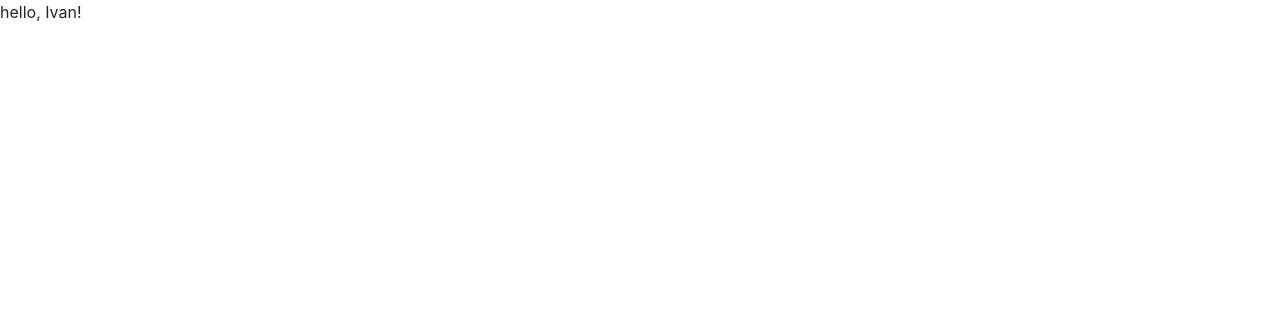
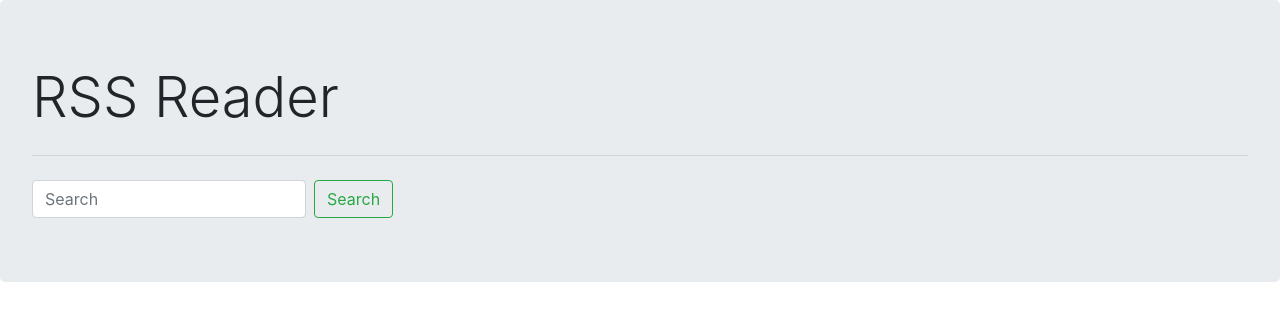
Before and after one commit to romanoffivan/rss-reader, a website built with webpack: page template.html in a window 1280 px wide. Built offline with nearby package versions, Linux system fonts and the light colour scheme.

Commit message:
update template.html

```diff
--- a/src/Example.js
+++ /dev/null
@@ -1,11 +0,0 @@
-export default class Example {
-  element;
-
-  constructor(element) {
-    this.element = element;
-  }
-  init() {
-    this.element.textContent = 'hello, Ivan!';
-    console.log('ehu!');
-  }
-}
--- a/src/index.js
+++ b/src/index.js
@@ -1,4 +1,3 @@
 import 'bootstrap/dist/css/bootstrap.min.css';
-import init from './init';
 
-init();
+console.log('Hello world');
--- a/src/init.js
+++ /dev/null
@@ -1,7 +0,0 @@
-import Example from './Example';
-
-export default () => {
-  const element = document.getElementById('point');
-  const obj = new Example(element);
-  obj.init();
-};
--- a/template.html
+++ b/template.html
@@ -6,7 +6,14 @@
 </head>
 
 <body>
-  <div id="point"></div>
+  <div class="jumbotron">
+    <h1 class="display-4">RSS Reader</h1>
+    <hr class="my-4">
+    <form class="form-inline my-2 my-lg-0">
+      <input class="form-control mr-sm-2" type="search" placeholder="Search" aria-label="Search">
+      <button class="btn btn-outline-success my-2 my-sm-0" type="submit">Search</button>
+    </form>
+  </div>
 </body>
 
 </html>
```
Also changed, not shown: __tests__/__fixtures__/index.html (deleted, +0 -12 lines), __tests__/test.js (deleted, +0 -18 lines).
